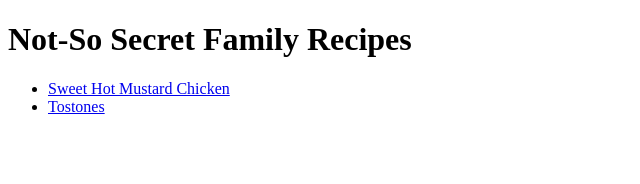
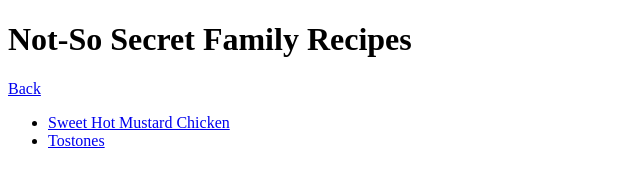
Before and after one commit to jtruelas/odin-projects, a plain HTML site: page foundations-course/html-foundations/recipes-project/index.html in a window 1280 px wide. Shown: the whole page, without its empty margins (0-640 px from the left). Drawn offline with Linux system fonts and the light colour scheme.

Commit message:
Fixed broken links.

```diff
--- a/foundations-course/html-foundations/recipes-project/index.html
+++ b/foundations-course/html-foundations/recipes-project/index.html
@@ -8,6 +8,7 @@
 
 <body>
     <h1>Not-So Secret Family Recipes</h1>
+    <p><a href="../../html-foundations/">Back</a></p>
     <ul>
         <li><a href="recipes/sweet-hot-mustard-chicken.html">Sweet Hot Mustard Chicken</a></li>
         <li><a href="recipes/tostones.html">Tostones</a></li>
```
